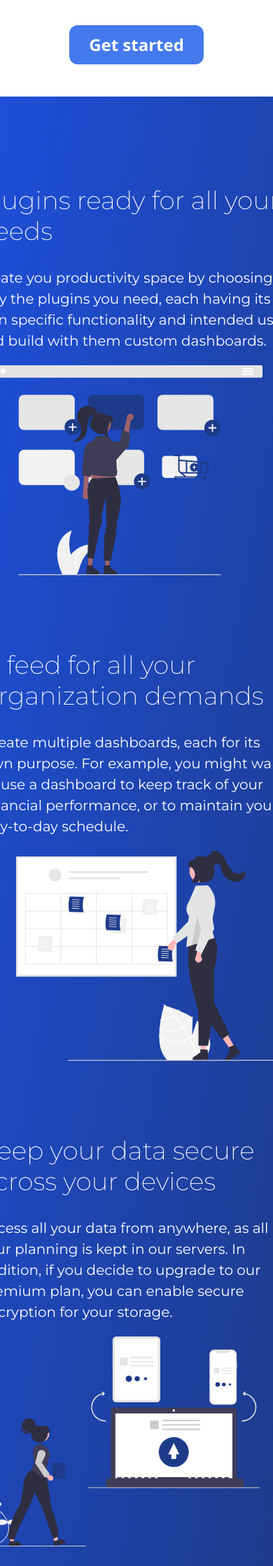
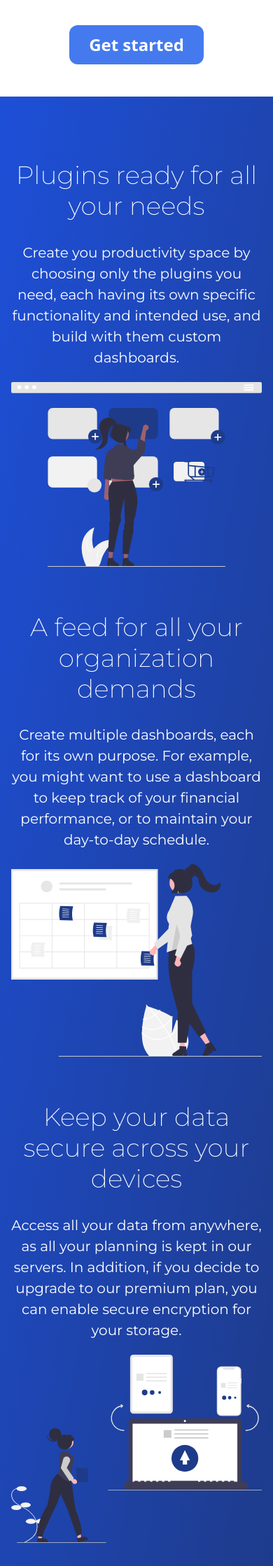
Before and after one commit to dani-lp/projectSPUMA, a Django app: page /spumAPP/ in a window 390 px wide; the page is wider, and only the part inside the window is pictured. Shown: the part 818-3056 px from the top of that part at 70% size. Run offline with Django 3.2, Linux system fonts and the light colour scheme.

Commit message:
Landing page responsive

```diff
--- a/spumAPP/static/css/style.css
+++ b/spumAPP/static/css/style.css
@@ -396,9 +396,7 @@ main {
 }
 
 .topbar-collapse-container {
-  display: -webkit-box;
-  display: -ms-flexbox;
-  display: flex;
+  display: none;
   -webkit-box-align: center;
       -ms-flex-align: center;
           align-items: center;
@@ -580,6 +578,7 @@ main {
 
 .showcase-row img {
   max-height: 300px;
+  width: 100%;
 }
 
 .showcase-textbox h2 {
@@ -660,6 +659,8 @@ main {
 
 .landing-caps-image img {
   max-height: 800px;
+  min-width: 340px;
+  width: 100%;
 }
 
 @media screen and (max-width: 1536px) {
@@ -683,6 +684,7 @@ main {
     -webkit-box-direction: reverse;
         -ms-flex-direction: column-reverse;
             flex-direction: column-reverse;
+    margin: 0 16px 30px 16px;
   }
   .showcase-reverse {
     -webkit-box-orient: vertical;
@@ -690,20 +692,36 @@ main {
         -ms-flex-direction: column;
             flex-direction: column;
   }
+  .showcase-textbox h2, .showcase-textbox p {
+    text-align: center;
+  }
+  .showcase-image {
+    margin: 0;
+  }
+  .showcase-image-reverse {
+    margin: 0;
+  }
   .landing-caps-container {
     -webkit-box-orient: vertical;
     -webkit-box-direction: normal;
         -ms-flex-direction: column;
             flex-direction: column;
   }
+  .landing-caps-text {
+    margin: 0 auto;
+  }
   .landing-caps-text h1, .landing-caps-text p {
     text-align: center;
+  }
+  .reverse-caps-text {
+    margin: 0 auto;
   }
   .reverse-caps {
     -webkit-box-orient: vertical;
     -webkit-box-direction: reverse;
         -ms-flex-direction: column-reverse;
             flex-direction: column-reverse;
+    margin: 0;
   }
 }
 
--- a/spumAPP/static/css/style.scss
+++ b/spumAPP/static/css/style.scss
@@ -287,7 +287,7 @@ main {
 }
 
 .topbar-collapse-container {
-    display: flex;
+    display: none;
     align-items: center;
     flex-direction: column;
     width: 100%;
@@ -400,6 +400,7 @@ main {
 
     img {
         max-height: 300px;
+        width: 100%;
     }
 }
 
@@ -465,6 +466,8 @@ main {
 .landing-caps-image {
     img {
         max-height: 800px;
+        min-width: 340px;
+        width: 100%;
     }
 }
 
@@ -497,10 +500,25 @@ main {
 
     .showcase-row {
         flex-direction: column-reverse;
+        margin: 0 16px 30px 16px;
     }
 
     .showcase-reverse {
         flex-direction: column;
+    }
+
+    .showcase-textbox {
+        h2, p {
+            text-align: center;
+        }
+    }
+
+    .showcase-image {
+        margin: 0;
+    }
+
+    .showcase-image-reverse {
+        margin: 0;
     }
 
     .landing-caps-container {
@@ -508,13 +526,19 @@ main {
     }
 
     .landing-caps-text {
+        margin: 0 auto;
         h1, p {
             text-align: center;
         }
     }
 
+    .reverse-caps-text {
+        margin: 0 auto;
+    }
+
     .reverse-caps {
         flex-direction: column-reverse;
+        margin: 0;
     }
 }
 
--- a/spumAPP/templates/index.html
+++ b/spumAPP/templates/index.html
@@ -69,13 +69,13 @@
         </div>
         <div class="landing-caps-image">
             <img src="https://images.samsung.com/is/image/samsung/latin-feature-focus-only-on-what-you-want-to-see-165537818?$FB_TYPE_A_MO_JPG$"
-                alt="lol">
+                alt="cap-image">
         </div>
     </div>
     <div class="landing-caps-container reverse-caps">
         <div class="landing-caps-image">
             <img src="https://images.samsung.com/is/image/samsung/latin-feature-focus-only-on-what-you-want-to-see-165537818?$FB_TYPE_A_MO_JPG$"
-                alt="lol">
+                alt="cap-image">
         </div>
         <div class="landing-caps-text reverse-caps-text">
             <h1>
```
